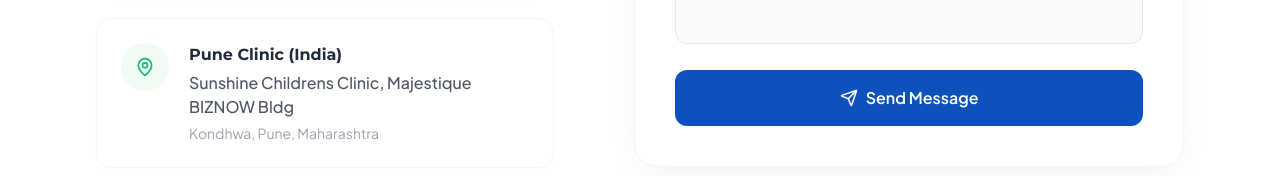
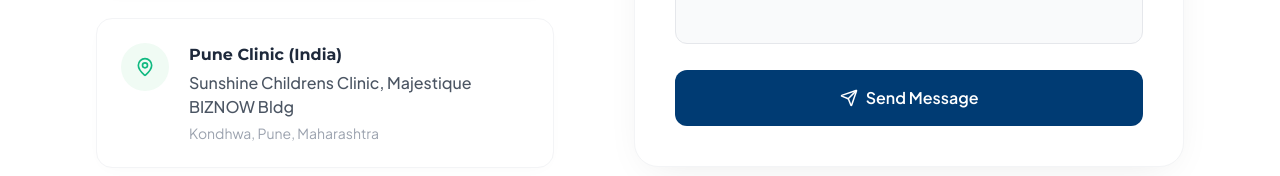
Before and after one commit to sabin876/Doctor-Port, a React (Vite) app: page /contact in a window 1280 px wide. Shown: the part 1082-1258 px from the top of the page. Built offline with nearby package versions, Linux system fonts and the light colour scheme; a web font is replaced by a local one.

Commit message:
Update Contact form button color to primary theme blue

```diff
--- a/src/components/Contact.jsx
+++ b/src/components/Contact.jsx
@@ -142,7 +142,7 @@ const Contact = () => {
 
                             <button
                                 type="submit"
-                                className="w-full py-4 px-6 bg-[#0d52bc] hover:bg-[#0a4299] text-white rounded-xl font-semibold flex items-center justify-center gap-2 transition-colors duration-300 mt-2"
+                                className="w-full py-4 px-6 bg-[#003B73] hover:bg-[#002B55] text-white rounded-xl font-semibold flex items-center justify-center gap-2 transition-colors duration-300 mt-2"
                             >
                                 <Send size={18} />
                                 Send Message
```
